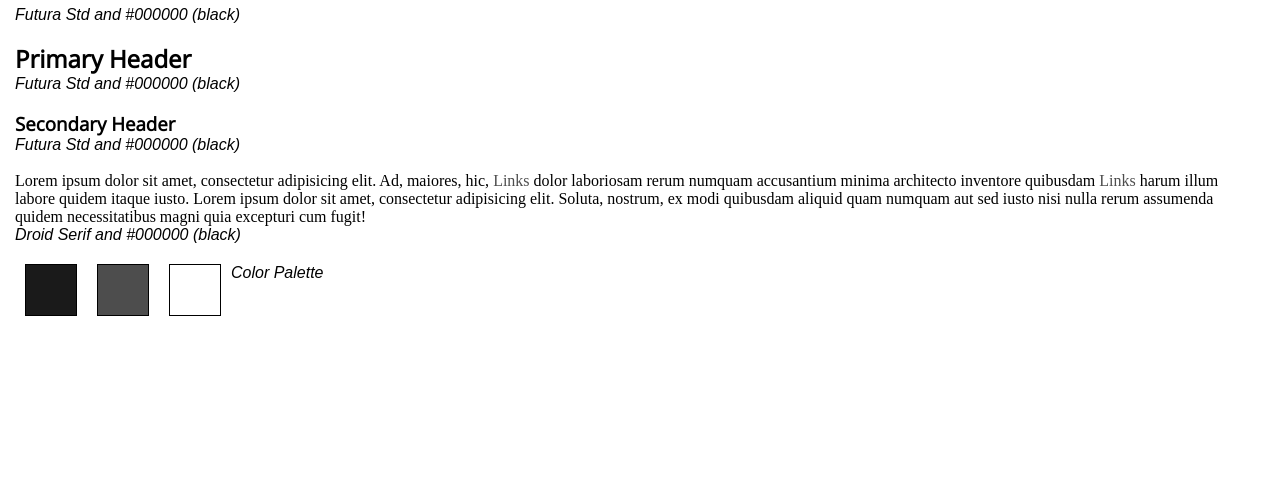
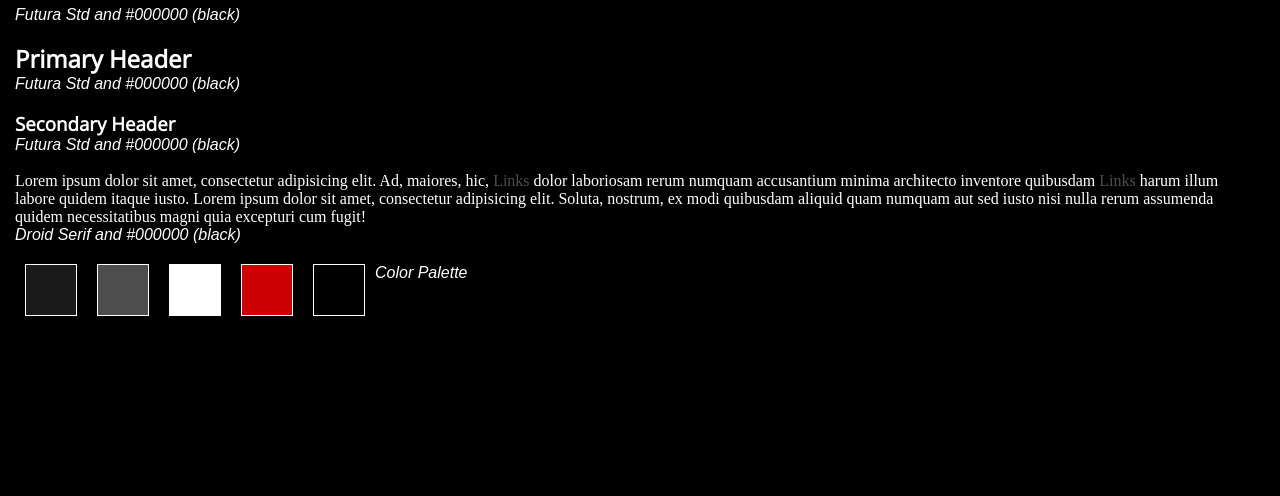
Before and after one commit to POTC3000/p3-style-tile-carter, a plain HTML site: page index.html in a window 1280 px wide. Shown: the part 304-800 px from the top of the page. Drawn offline with nearby package versions, Linux system fonts and the light colour scheme; a web font is replaced by a local one.

Commit message:
Version 3

```diff
--- a/css/styles.css
+++ b/css/styles.css
@@ -1,10 +1,13 @@
 /*Primary Header*/
 body {
+	background: black;
 	padding-left: 15px;
 	padding-right: 15px;
+	color: white;
 }
 h1, h2, h3 {
 	font-family: "Futura Std", "Futura Std Regular", "Open Sans", sans-serif;
+	color: white;
 }
 /* Baseline Links*/
 a {
@@ -29,10 +32,9 @@ section {
 .color-1,
 .color-2,
 .color-3,
-.pattern-1,
-.pattern-2,
-.pattern-3 {
-	border: 1px solid #000;
+.color-4,
+.color-5 {
+	border: 1px solid white;
 	float: left;
 	margin: 0 10px;
 	height: 50px;
@@ -47,8 +49,11 @@ section {
 .color-3 {
 	background: #ffffff;
 }
-.pattern-1 {
-	background: url('../img/footer_lodyas.png')
+.color-4 {
+	background: #cc0000;
+}
+.color-5 {
+	background: #000000;
 }
 /* Show Grid */
 .showgrid {
--- a/index.html
+++ b/index.html
@@ -8,9 +8,7 @@
   <link rel="stylesheet" href="css/grid.css">
   <link href='http://fonts.googleapis.com/css?family=Droid+Serif' rel='stylesheet' type='text/css'>
   <link href='http://fonts.googleapis.com/css?family=Open+Sans' rel='stylesheet' type='text/css'>
-
   <link rel="stylesheet" href="css/styles.css">
-
 </head>
 <body>
 	<div>
@@ -35,6 +33,8 @@
 			<div class="color-1"></div>
 			<div class="color-2"></div>
 			<div class="color-3"></div>
+			<div class="color-4"></div>
+			<div class="color-5"></div>
 			<em>Color Palette</em>
 
 			<div class="clear"></div>
```
Also changed, not shown: img/ACE-Logo.png.
